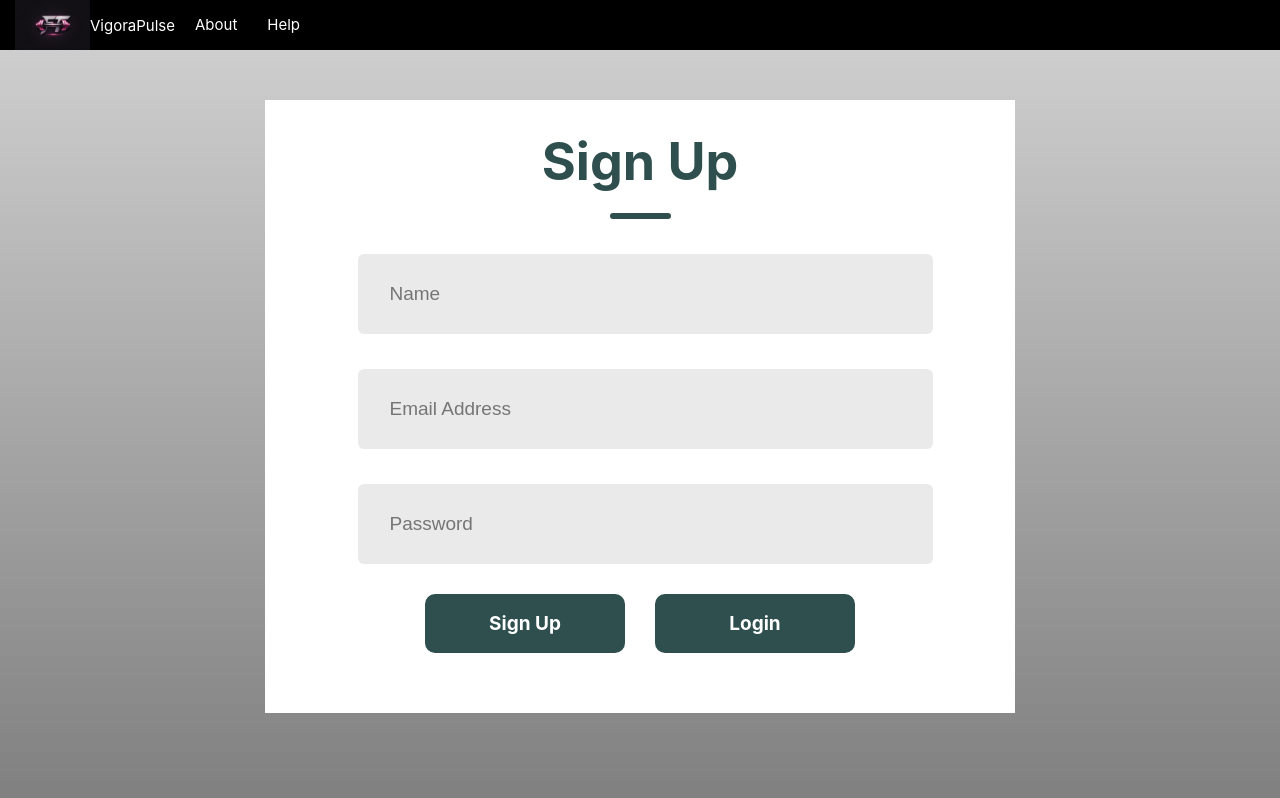
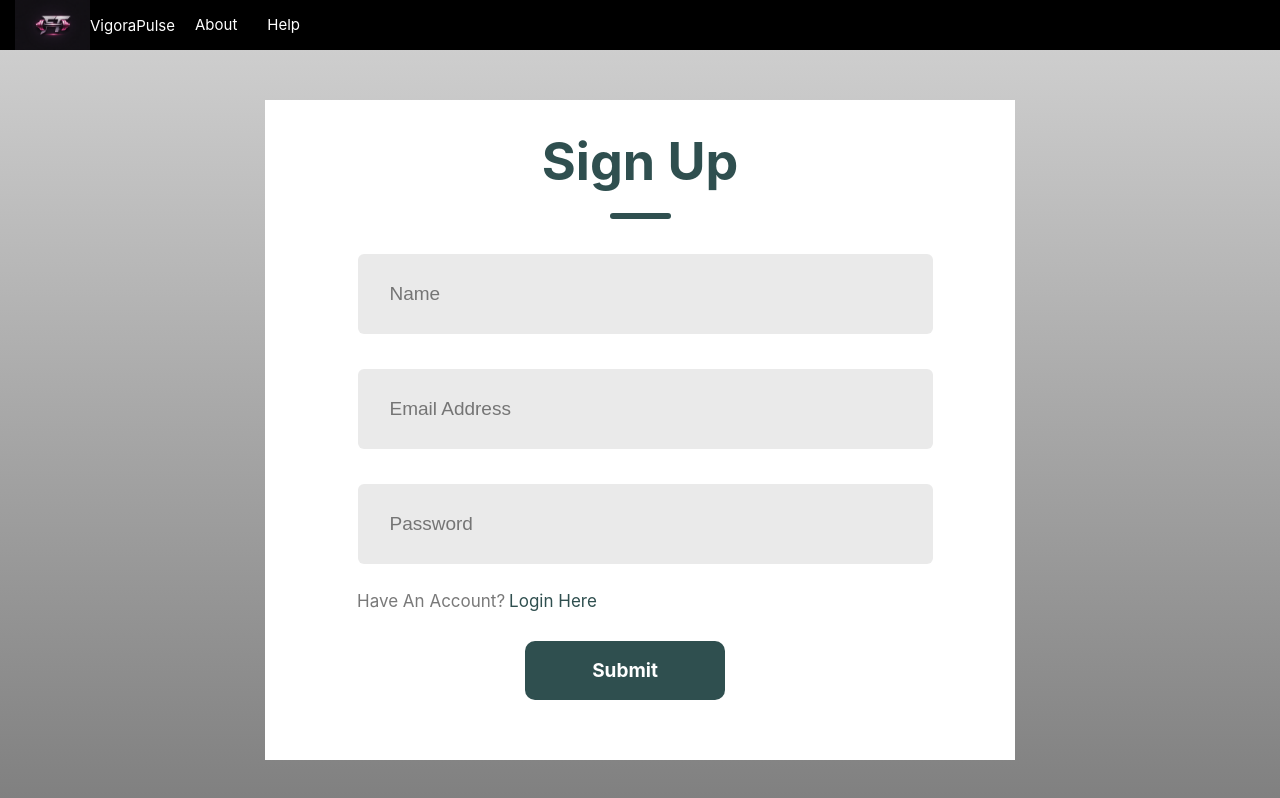
Before and after one commit to PriscilliaJimoh/fitness-tracker, a React (Create React App) app: page / in a window 1280 px wide. Shown: the top 798 px of the page. Built offline with nearby package versions, Linux system fonts and the light colour scheme.

Commit message:
Hidden button for login page

```diff
--- a/src/App.js
+++ b/src/App.js
@@ -1,4 +1,3 @@
-import logo from './logo.svg';
 import './App.css';
 import LandingPage from "./Components/LoginSignUp/LandingPage";
 import NavBar from "./Components/NavBar/NavBar";
--- a/src/Components/LoginSignUp/LandingPage.css
+++ b/src/Components/LoginSignUp/LandingPage.css
@@ -63,17 +63,17 @@
     font-size:19px;
 }
 
-.forgot-password{
+.forgot-password, .existing-account{
     display: flex;
-    /*flex-direction: column;*/
-    /*align-items: center;*/
     padding-left: 92px;
     margin-top: 27px;
     color: #797979;
     font-size: 17px;
 }
 
-.forgot-password span{
+.forgot-password span,
+.existing-account span
+{
     color: darkslategrey;
     cursor: pointer;
     margin-left: 4px;
@@ -99,7 +99,26 @@
     font-weight: 700;
     cursor: pointer;
 }
+
 .gray{
     background: #eaeaea;
     color: #676767;
 }
+
+.submit-button{
+    display: flex;
+    justify-content: center;
+    align-items: center;
+    width: 200px;
+    height: 59px;
+    color: white;
+    background: darkslategrey;
+    border-radius: 10px;
+    font-size: 19px;
+    font-weight: 700;
+    cursor: pointer;
+}
+
+.submit-button:hover {
+    background: darkolivegreen;
+}
--- a/src/Components/LoginSignUp/LandingPage.jsx
+++ b/src/Components/LoginSignUp/LandingPage.jsx
@@ -4,6 +4,7 @@ import './LandingPage.css';
 // import images from asset folder
 // import user_icon from '../Assets/'
 // img tags add user icons email icon and password
+
 
 const LoginSignUp = () => {
 
@@ -20,27 +21,33 @@ const LoginSignUp = () => {
             </div>
             <div className='inputs'>
                 {action==='Login'?<div></div>:<div className='input'>
-                    {/* <img  src ='' alt=''/> */}
-                    <input type='text' placeholder='Name'/>
+                    <form>
+                        <input type='text' placeholder='Name'/>
+                    </form>
                 </div>}
             </div>
-            <div className='inputs'>
+            <div className='inputs'     >
                 <div className='input'>
-                    {/* <img  src ='' alt=''/> */}
-                    <input type='email' placeholder='Email Address'/>
+                    <form>
+                        <input type='email' placeholder='Email Address'/>
+                    </form>
                 </div>
             </div>
             <div className='inputs'>
                 <div className='input'>
-                    {/* <img  src ='' alt=''/> */}
-                    <input type='password' placeholder='Password'/>
+                    <form>
+                        <input type='password' placeholder='Password'/>
+                    </form>
                 </div>
             </div>
             {action==='Sign Up'?<div></div>:<div className='forgot-password'>Forgot Password?
                 <span>Reset Here</span></div>}
+            {action==='Login'?<div></div>:<div className='existing-account'>Have An Account?
+                <span onClick={() => {setAction('Login'); console.log("clicked");}} >Login Here</span></div>}
             <div className='submit-container'>
-                <div className={action==='Login'?'submit grey':'submit'} onClick={()=> {setAction('Sign Up')}}>Sign Up</div>
-                <div className={action==='Sign Up'?'submit grey':'submit'} onClick={(()=>{setAction('Login')})}>Login</div>
+                {action==='Login'?<div></div>: <div className={action==='Login'?'submit grey':'submit-button'} onClick={()=> {setAction('Sign Up')}}>Submit</div>}
+                {action==='Sign Up'?<div></div>:<div className={action==='Sign Up'?'submit grey':'submit'} onClick={(()=>{setAction('Login')})}>Login</div>}
+
             </div>
         </div>
     )
--- a/src/Components/NavBar/NavBar.jsx
+++ b/src/Components/NavBar/NavBar.jsx
@@ -9,8 +9,8 @@ const NavBar = () => {
             <img src ={fitnessLogo} alt='fitness logo' />
             <span className='app-name'>VigoraPulse</span>
             <div className="nav-links">
-                <a className='nav-text'>About</a>
-                <a className='nav-text'>Help</a>
+                <a className='nav-text' href=''>About</a>
+                <a className='nav-text' href=''>Help</a>
             </div>
         </nav>
     )
```
